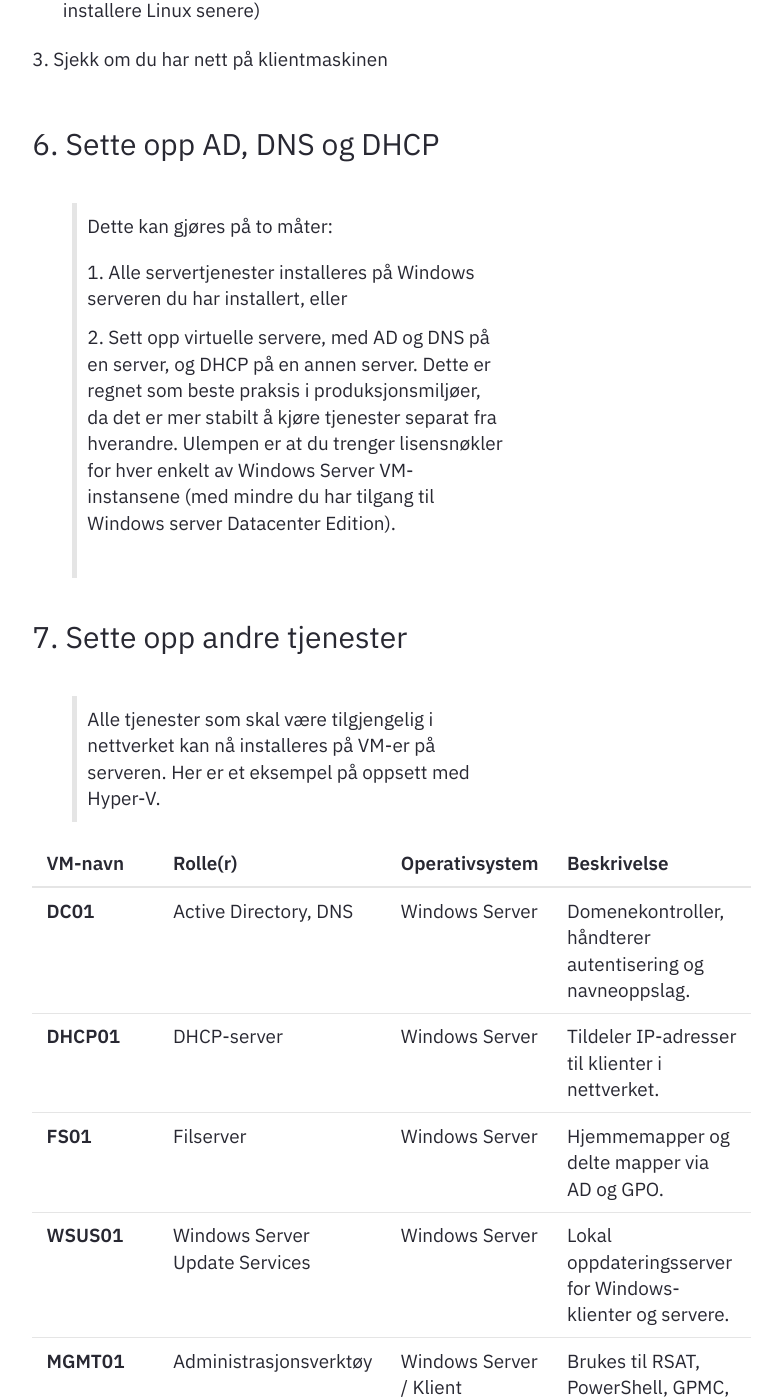
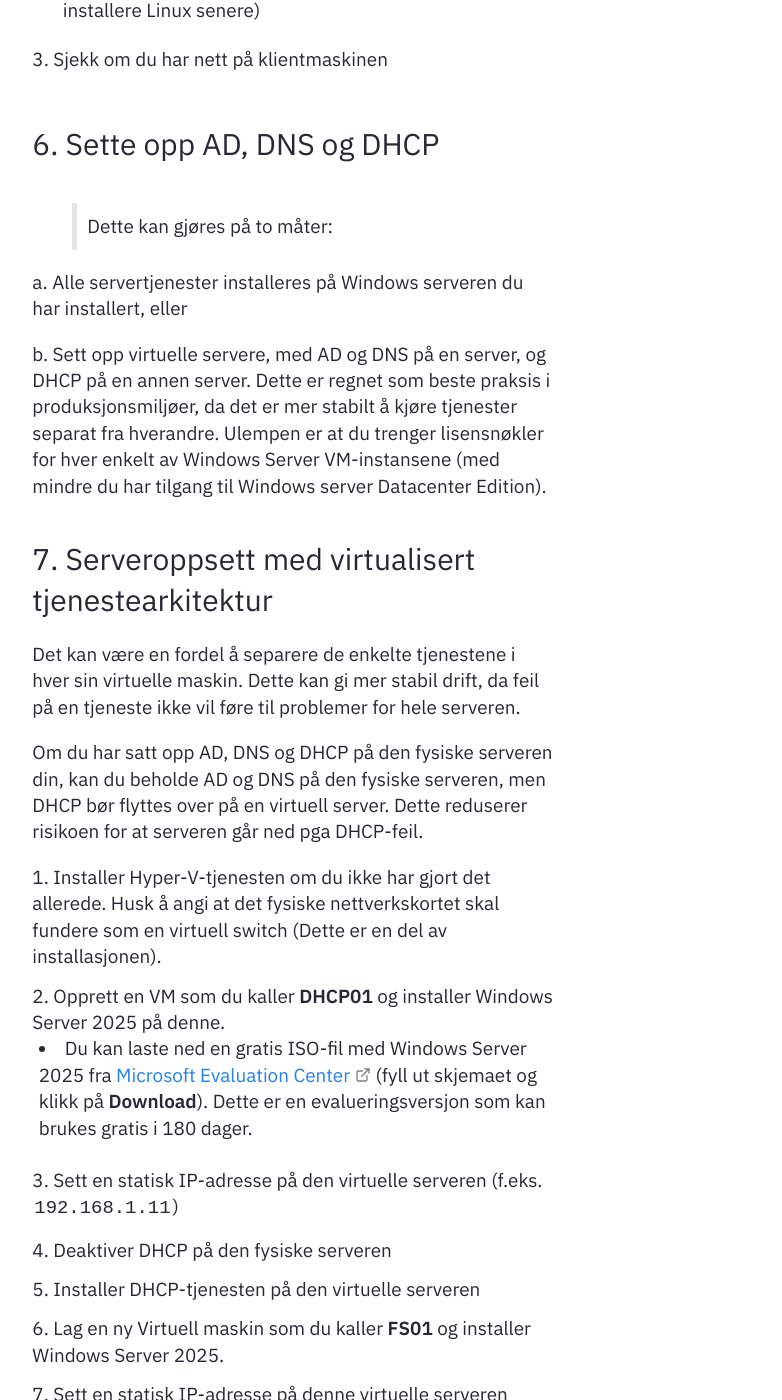
Before and after one commit to Cha-IM/cha-im.github.io, a Jekyll site: the page built from _notes/Public/Teknologiforståelse/Nettverkslab/Fullstendig nettverksoppsett med Windows Server, sjekkliste.md, in a window 1280 px wide and 1400 px high, scrolled down 3825 px. Shown: the whole window, without its empty margins (346-1128 px from the left). Built offline with Jekyll 4.4.1, drawn with Linux system fonts in a browser that asks for light colours; some of the changed text lies outside the part shown.

Commit message:
TRFK-811339 2025-11-7:10:2:11

```diff
--- a/_notes/Public/Teknologiforståelse/Nettverkslab/Fullstendig nettverksoppsett med Windows Server, sjekkliste.md
+++ b/_notes/Public/Teknologiforståelse/Nettverkslab/Fullstendig nettverksoppsett med Windows Server, sjekkliste.md
@@ -76,10 +76,27 @@ date: 05-11-2025
 ### 6. Sette opp AD, DNS og DHCP
 
 > Dette kan gjøres på to måter:
-> 1. Alle servertjenester installeres på Windows serveren du har installert, eller
-> 2. Sett opp virtuelle servere, med AD og DNS på en server, og DHCP på en annen server. Dette er regnet som beste praksis i produksjonsmiljøer, da det er mer stabilt å kjøre tjenester separat fra hverandre. Ulempen er at du trenger lisensnøkler for hver enkelt av Windows Server VM-instansene (med mindre du har tilgang til Windows server Datacenter Edition).
 
-### 7. Sette opp andre tjenester
+a. Alle servertjenester installeres på Windows serveren du har installert, eller
+
+b. Sett opp virtuelle servere, med AD og DNS på en server, og DHCP på en annen server. Dette er regnet som beste praksis i produksjonsmiljøer, da det er mer stabilt å kjøre tjenester separat fra hverandre. Ulempen er at du trenger lisensnøkler for hver enkelt av Windows Server VM-instansene (med mindre du har tilgang til Windows server Datacenter Edition).
+
+### 7. Serveroppsett med virtualisert tjenestearkitektur
+Det kan være en fordel å separere de enkelte tjenestene i hver sin virtuelle maskin. Dette kan gi mer stabil drift, da feil på en tjeneste ikke vil føre til problemer for hele serveren.
+
+Om du har satt opp AD, DNS og DHCP på den fysiske serveren din, kan du beholde AD og DNS på den fysiske serveren, men DHCP bør flyttes over på en virtuell server. Dette reduserer risikoen for at serveren går ned pga DHCP-feil.
+
+1. Installer Hyper-V-tjenesten om du ikke har gjort det allerede. Husk å angi at det fysiske nettverkskortet skal fundere som en virtuell switch (Dette er en del av installasjonen).
+2. Opprett en VM som du kaller **DHCP01** og installer Windows Server 2025 på denne.
+	- Du kan laste ned en gratis ISO-fil med Windows Server 2025 fra [Microsoft Evaluation Center](https://info.microsoft.com/ww-landing-evaluate-windows-server-2025.html?lcid=en-us&culture=en-us&country=us) (fyll ut skjemaet og klikk på **Download**). Dette er en evalueringsversjon som kan brukes gratis i 180 dager.
+3. Sett en statisk IP-adresse på den virtuelle serveren (f.eks. `192.168.1.11`)
+4. Deaktiver DHCP på den fysiske serveren
+5. Installer DHCP-tjenesten på den virtuelle serveren
+6. Lag en ny Virtuell maskin som du kaller **FS01** og installer Windows Server 2025.
+7. Sett en statisk IP-adresse på denne virtuelle serveren (f.eks. `192.168.1.12`)
+8. [[Sette opp filserver på Windows Server|Sett opp en filserver på denne virtuelle maskinen]]
+
+### 8. Sette opp andre tjenester
 > Alle tjenester som skal være tilgjengelig i nettverket kan nå installeres på VM-er på serveren. Her er et eksempel på oppsett med Hyper-V.
 
 
```
